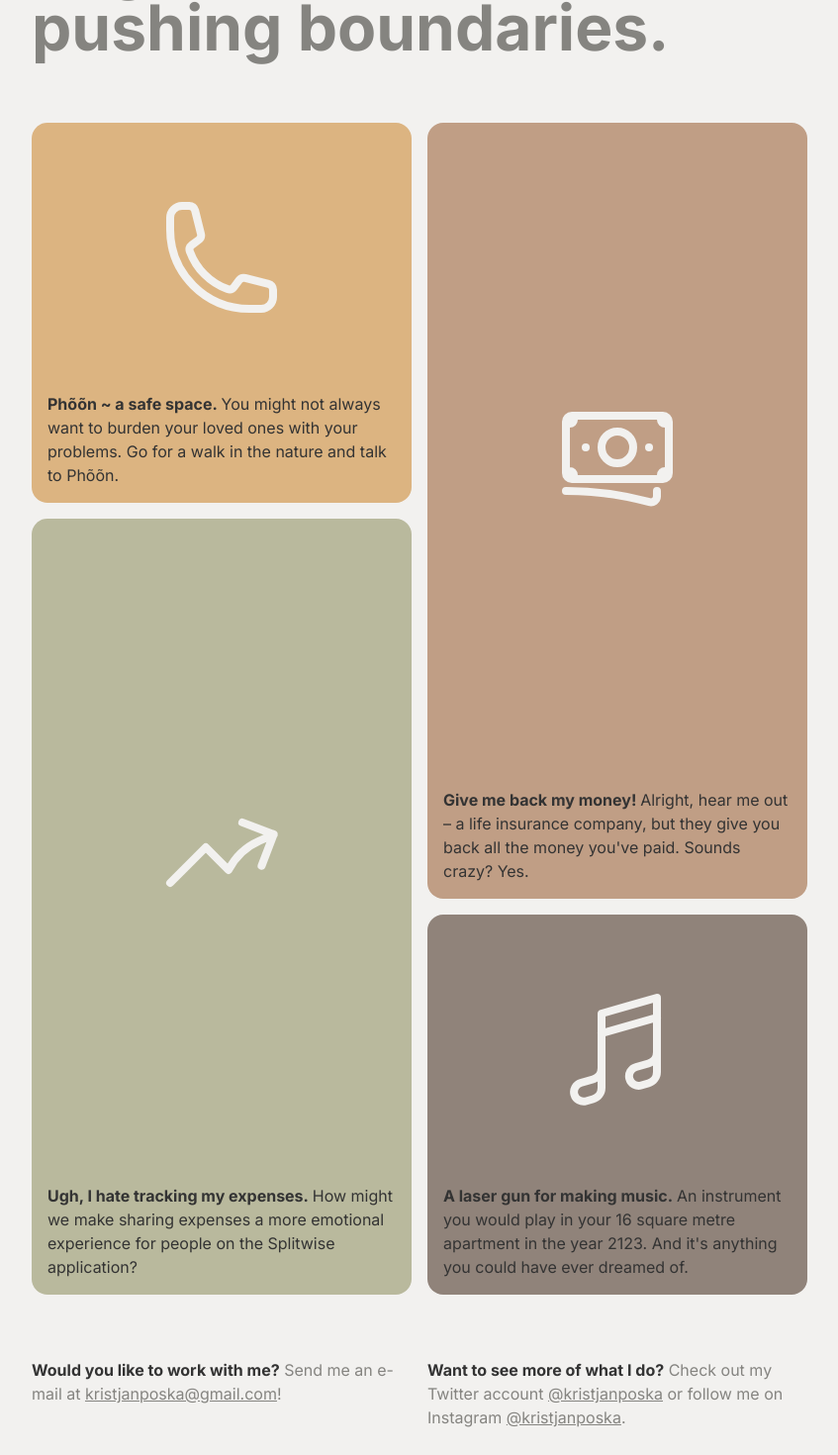
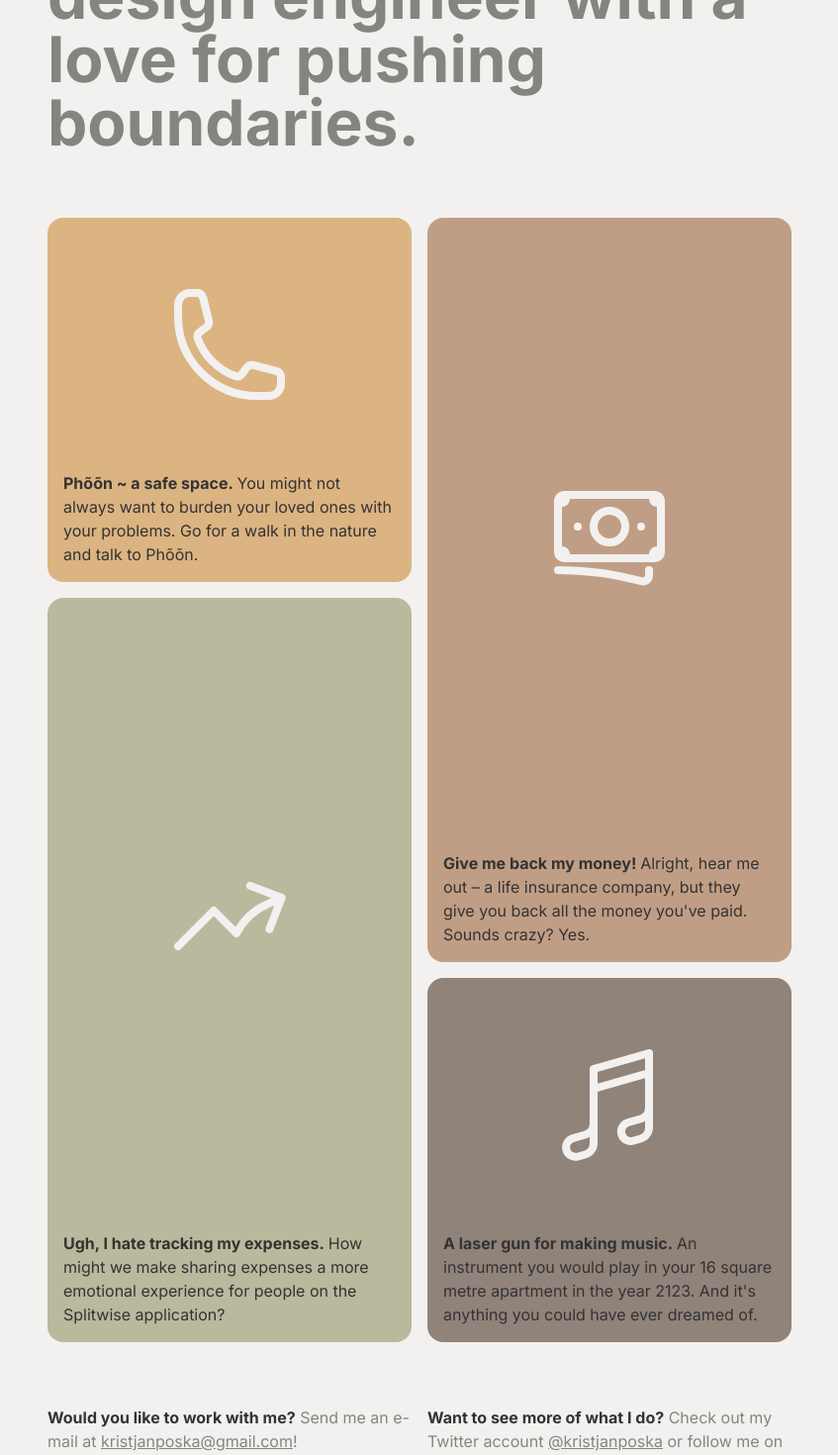
Before and after one commit to pxska/portfolio, a Next.js app: page / in a window 1280 px wide. Shown: the part 260-1730 px from the top of the page at 99% size, without its empty margins (216-1063 px from the left). Built offline with nearby package versions, Linux system fonts and the light colour scheme.

Commit message:
Fix some simple stuff

```diff
--- a/src/pages/index.js
+++ b/src/pages/index.js
@@ -10,7 +10,6 @@
     randomIndex;
 
   while (currentIndex != 0) {
-    // Pick a remaining element.
     randomIndex = Math.floor(Math.random() * currentIndex);
     currentIndex--;
 
--- a/src/styles/Index.module.scss
+++ b/src/styles/Index.module.scss
@@ -2,7 +2,8 @@
   display: flex;
   flex-direction: column;
   gap: 64px;
-  width: 784px;
+  max-width: 816px;
+  padding: 32px;
   margin: 0 auto;
   margin-bottom: 128px;
 }
@@ -20,7 +21,7 @@
 
 .cards {
   display: grid;
-  grid-template-columns: repeat(2, 1fr);
+  grid-template-columns: repeat(auto-fill, minmax(300px, 1fr));
   grid-auto-rows: 1fr;
   gap: 16px;
   grid-auto-flow: dense;
@@ -51,7 +52,7 @@
 section.contact {
   color: #858480;
   display: grid;
-  grid-template-columns: repeat(2, 1fr);
+  grid-template-columns: repeat(auto-fill, minmax(300px, 1fr));
   gap: 16px;
 
   .bold {
```
